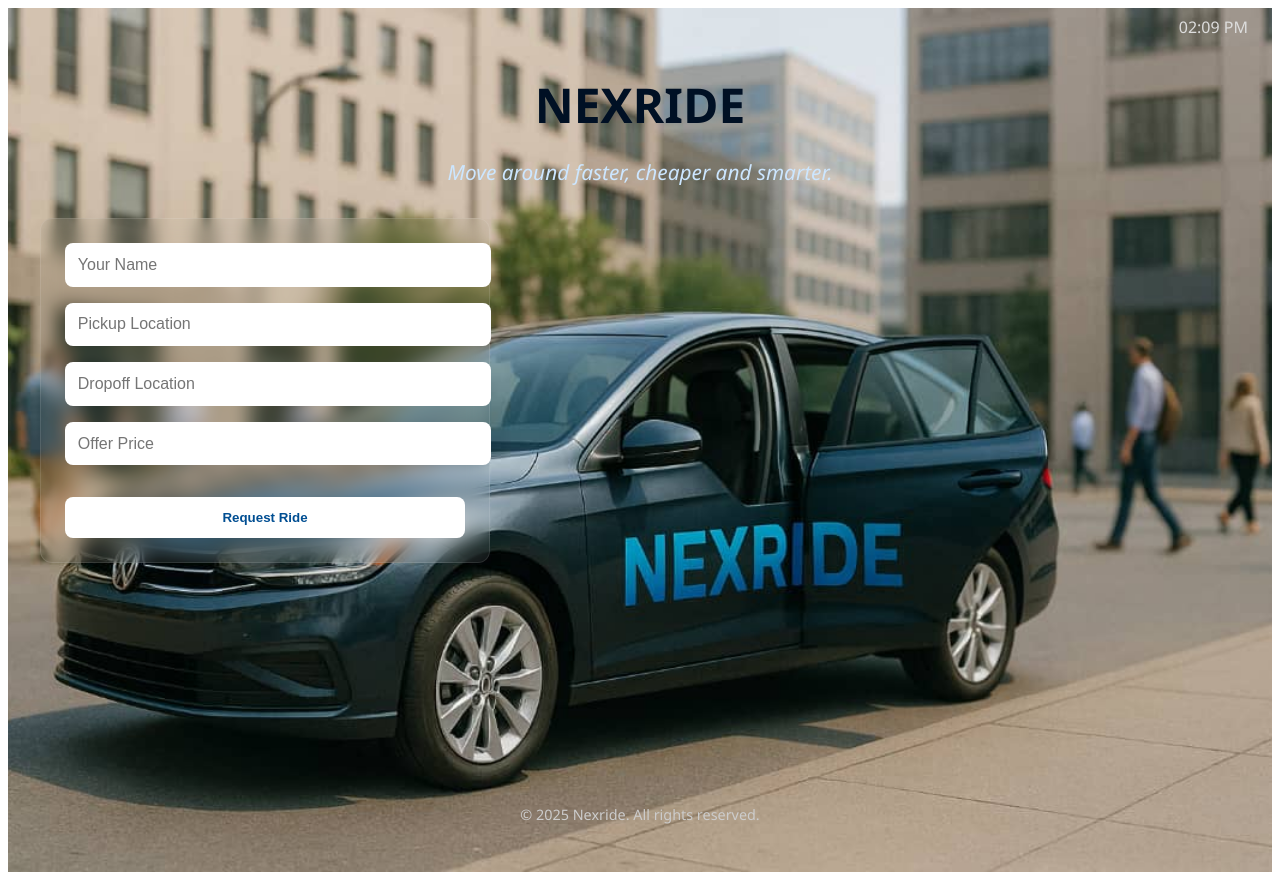
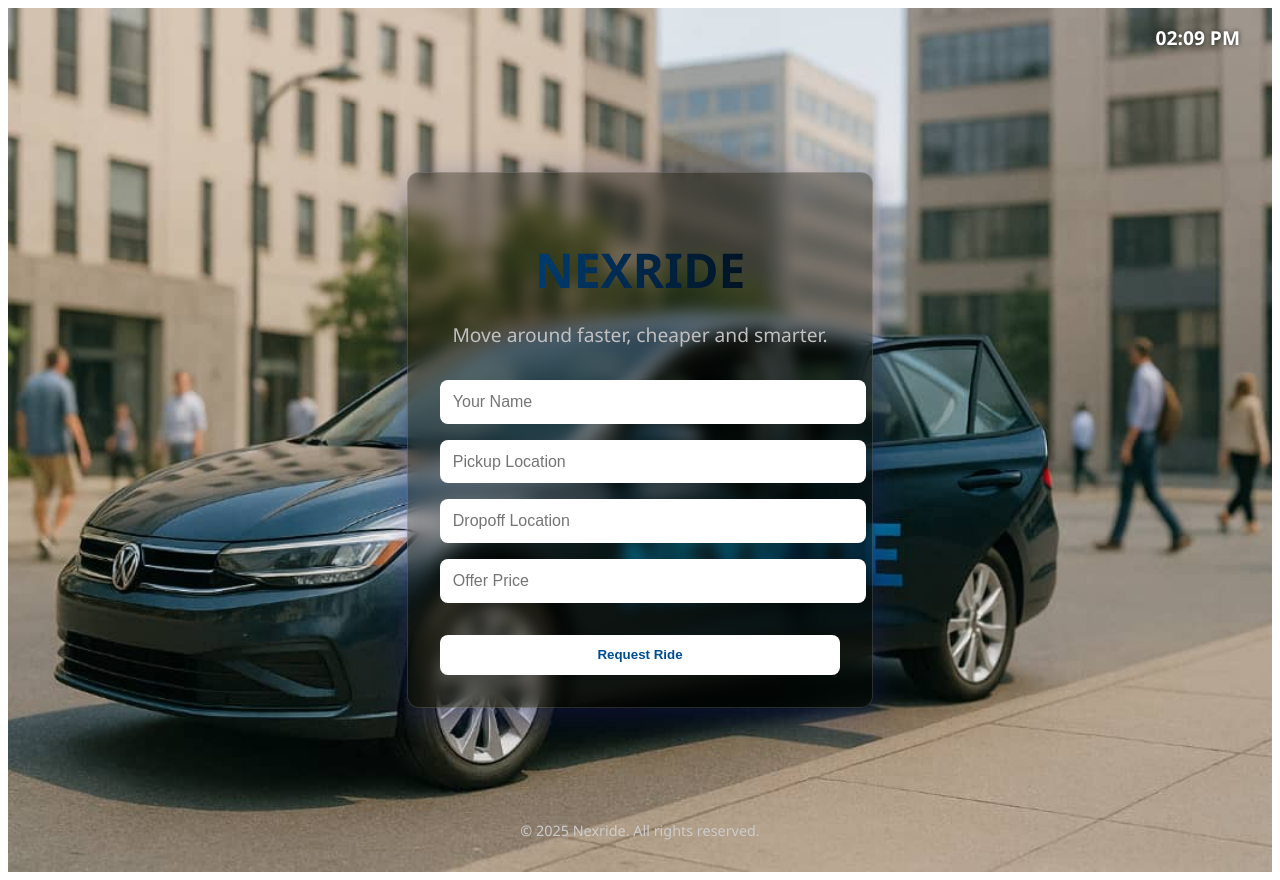
Before and after one commit to bgwero31/ZVISHAVANE-RIDES, a Next.js app: page /ride in a window 1280 px wide. Built offline with nearby package versions, Linux system fonts and the light colour scheme.

Commit message:
Update ride.js

```diff
--- a/pages/ride.js
+++ b/pages/ride.js
@@ -35,13 +35,11 @@ export default function Home() {
       const message = `${name}, your ride from ${pickup} to ${dropoff} has been booked for ${offer} dollars.`;
       speak(message);
 
-      // Save to localStorage
       localStorage.setItem('customer_name', name);
       localStorage.setItem('pickup_location', pickup);
       localStorage.setItem('dropoff_location', dropoff);
       localStorage.setItem('offer_price', offer);
 
-      // Redirect to confirmation page
       window.location.href = '/ride-confirmed';
     } else {
       speak("Please enter your name, pickup, dropoff, and offer to book your ride.");
@@ -58,32 +56,63 @@ export default function Home() {
         minHeight: '100vh',
         display: 'flex',
         flexDirection: 'column',
-        justifyContent: 'space-between',
+        justifyContent: 'center', // Center vertically
+        alignItems: 'center', // Center horizontally
         padding: '2rem',
+        fontFamily: 'Segoe UI, sans-serif',
         color: '#fff',
-        fontFamily: 'Segoe UI, sans-serif',
+        position: 'relative',
       }}
     >
       {/* Clock */}
-      <div style={{ position: 'absolute', top: '1rem', right: '2rem', fontSize: '1rem', color: '#ddd' }}>
+      <div
+        style={{
+          position: 'absolute',
+          top: '1rem',
+          right: '2rem',
+          fontSize: '1.2rem',
+          color: '#fff',
+          textShadow: '0 0 5px rgba(0,0,0,0.7)',
+          fontWeight: '600',
+          zIndex: 10,
+        }}
+      >
         <Clock />
       </div>
 
       {/* Main Section */}
-      <div>
-        <h1 style={nexrideTitleStyle}>NEXRIDE</h1>
-        <p style={mottoStyle}>Move around faster, cheaper and smarter.</p>
-
       <div
         style={{
-            padding: '1.5rem',
+          width: '100%',
+          maxWidth: '400px',
+          background: 'rgba(0, 0, 0, 0.35)', // transparent black background
           borderRadius: '12px',
-            maxWidth: '400px',
-            background: 'rgba(255, 255, 255, 0.05)',
-            backdropFilter: 'blur(10px)',
-            border: '1px solid rgba(255, 255, 255, 0.1)',
+          padding: '2rem',
+          textAlign: 'center',
+          boxShadow: '0 8px 32px 0 rgba(31, 38, 135, 0.37)',
+          backdropFilter: 'blur(8px)',
+          WebkitBackdropFilter: 'blur(8px)',
+          border: '1px solid rgba(255, 255, 255, 0.15)',
+          color: '#fff',
+          zIndex: 5,
         }}
       >
+        <h1
+          style={{
+            fontSize: '3rem',
+            fontWeight: '900',
+            background: 'linear-gradient(90deg, #004e92, #000000)',
+            WebkitBackgroundClip: 'text',
+            WebkitTextFillColor: 'transparent',
+            marginBottom: '0.5rem',
+          }}
+        >
+          NEXRIDE
+        </h1>
+        <p style={{ fontSize: '1.2rem', marginBottom: '2rem', color: '#c0c0c0' }}>
+          Move around faster, cheaper and smarter.
+        </p>
+
         {!rideRequested ? (
           <>
             <input
@@ -124,7 +153,6 @@ export default function Home() {
           </p>
         )}
       </div>
-      </div>
 
       {/* Footer */}
       <footer
@@ -134,6 +162,11 @@ export default function Home() {
           padding: '1rem',
           color: '#ccc',
           fontSize: '0.9rem',
+          position: 'absolute',
+          bottom: '1rem',
+          width: '100%',
+          maxWidth: '400px',
+          zIndex: 10,
         }}
       >
         &copy; {new Date().getFullYear()} Nexride. All rights reserved.
@@ -150,18 +183,6 @@ export default function Home() {
             transform: translateY(0);
           }
         }
-
-        @keyframes blueBlackTransition {
-          0% {
-            color: #0072ff;
-          }
-          50% {
-            color: #000000;
-          }
-          100% {
-            color: #0072ff;
-          }
-        }
       `}</style>
     </div>
   );
@@ -171,23 +192,6 @@ function Clock() {
   const now = new Date();
   return <>{now.toLocaleTimeString([], { hour: '2-digit', minute: '2-digit' })}</>;
 }
-
-const nexrideTitleStyle = {
-  fontSize: '3rem',
-  fontWeight: 'bold',
-  animation: 'blueBlackTransition 4s ease-in-out infinite',
-  textAlign: 'center',
-  fontFamily: 'Segoe UI, sans-serif',
-  marginBottom: '0.5rem',
-};
-
-const mottoStyle = {
-  fontSize: '1.3rem',
-  color: '#cce6ff',
-  textAlign: 'center',
-  marginBottom: '2rem',
-  fontStyle: 'italic',
-};
 
 const inputStyle = {
   width: '100%',
```
Lines whose indentation alone changed are shown as unchanged.
